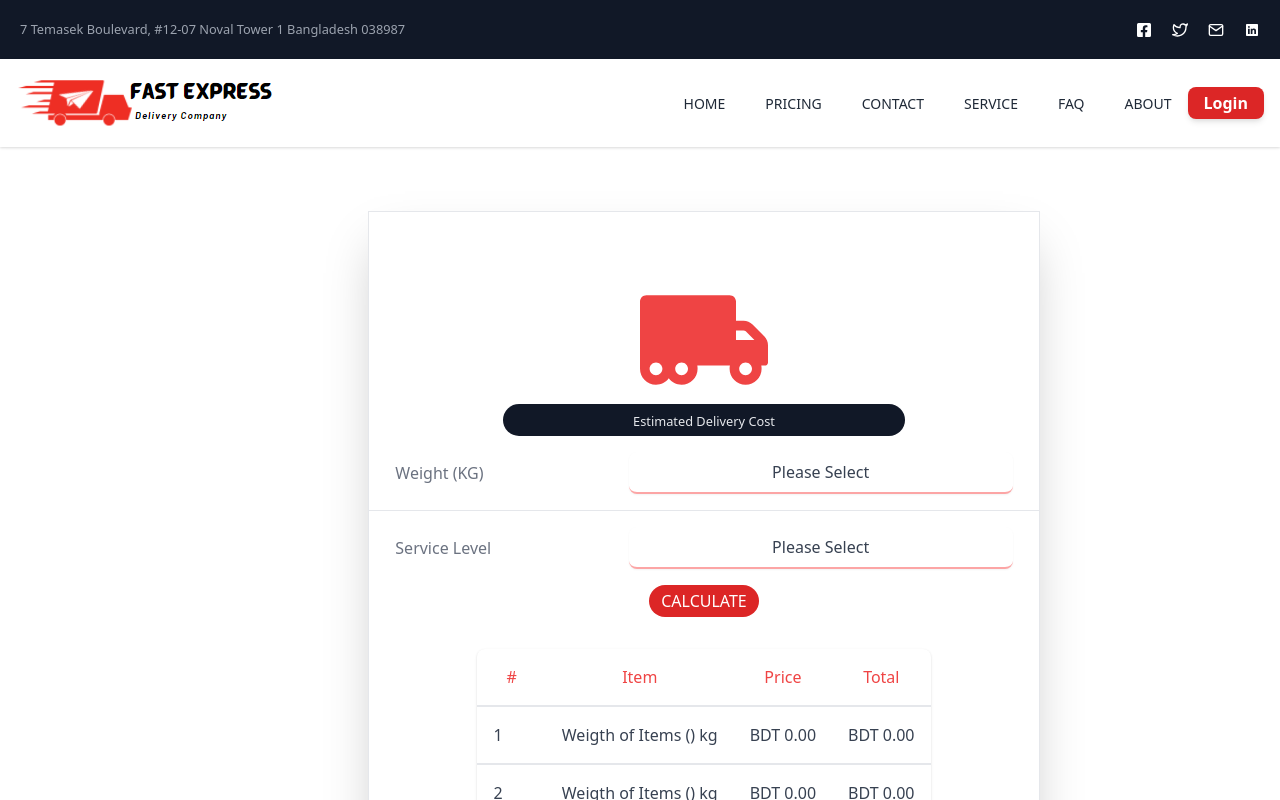
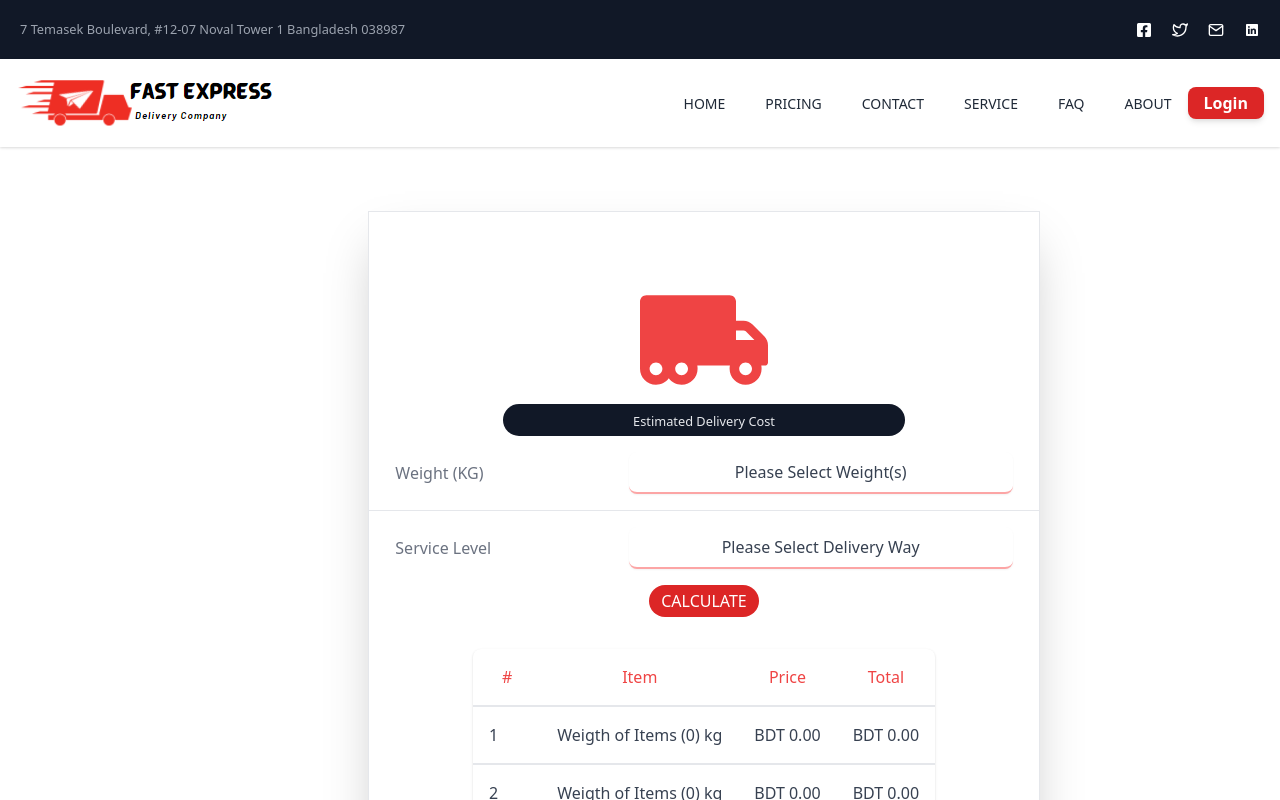
Before and after one commit to debuger317/Fast-Express, a React (Create React App) app in the folder frontend/: page /pricing in a window 1280 px wide. Shown: the top 800 px of the page. Built offline with nearby package versions, Linux system fonts and the light colour scheme.

Commit message:
pricing test added

```diff
--- a/frontend/src/components/pricing/PricingContainer.jsx
+++ b/frontend/src/components/pricing/PricingContainer.jsx
@@ -15,6 +15,7 @@ const PricingContainer = () => {
         console.log(newGetValue);
     }
     const handleBlur = e => {
+        console.log(e.target.name);
         if (e.target.name === "kg") {
             const newGetValue = { ...getValue, kg: e.target.value };
             setValue(newGetValue);
@@ -33,23 +34,23 @@ const PricingContainer = () => {
                     <form onSubmit={handleSubmit} className="">
                         <div className="bg-gray-900 w-3/5 mx-auto rounded-3xl py-1 text-gray-200 text-center"><small>Estimated Delivery Cost</small></div>
                         <div className="items-center w-full p-4 space-y-4 text-gray-500 md:inline-flex md:space-y-0">
-                            <h2 className="max-w-sm mx-auto md:w-1/3">
+                            <h2 title="weight title" className="max-w-sm mx-auto md:w-1/3">
                                 Weight (KG)
                             </h2>
                             <div className="max-w-sm mx-auto md:w-2/3">
                                 <div className=" relative ">
-                                    <select onBlur={handleBlur} name="kg" id="kg" form="carform" className="rounded-lg border-b-2 flex-1 appearance-none border-red-300 w-full py-2 px-4 bg-white text-gray-700 placeholder-gray-400 shadow-sm text-base text-center focus:outline-none focus:ring-0 focus:border-green-300 focus:ring-purple-100 focus:border-transparent">
-                                        <option value="0">Please Select</option>
-                                        <option value="100">1</option>
-                                        <option value="150">2</option>
-                                        <option value="200">3</option>
-                                        <option value="300">5</option>
-                                        <option value="500">10</option>
-                                        <option value="750">15</option>
-                                        <option value="900">20</option>
-                                        <option value="1200">30</option>
-                                        <option value="1500">40</option>
-                                        <option value="1600">50</option>
+                                    <select onBlur={handleBlur} name="kg" id="kg" form="carform" className="rounded-lg border-b-2 flex-1 appearance-none border-red-300 w-full py-2 px-4 bg-white text-gray-700 placeholder-gray-400 shadow-sm text-base text-center focus:outline-none focus:ring-0 focus:border-green-300 focus:ring-purple-100 focus:border-transparent" title="select-weight">
+                                        <option value="0" name="zero">Please Select Weight(s)</option>
+                                        <option value="100" name="one">1</option>
+                                        <option value="150" name="two">2</option>
+                                        <option value="200" name="three">3</option>
+                                        <option value="300" name="five">5</option>
+                                        <option value="500" name="ten">10</option>
+                                        <option value="750" name="fifteen">15</option>
+                                        <option value="900" name="tweenty">20</option>
+                                        <option value="1200" name="thirty">30</option>
+                                        <option value="1500" name="forty">40</option>
+                                        <option value="1600" name="fifty">50</option>
                                     </select>
                                 </div>
                             </div>
@@ -62,7 +63,7 @@ const PricingContainer = () => {
                             <div className="max-w-sm mx-auto md:w-2/3">
                                 <div className=" relative ">
                                     <select onBlur={handleBlur} name="time" id="time" form="carform" className="rounded-lg border-b-2 flex-1 appearance-none border-red-300 w-full py-2 px-4 bg-white text-gray-700 placeholder-gray-400 shadow-sm text-base text-center focus:outline-none focus:ring-0 focus:border-green-300 focus:ring-purple-600 focus:border-transparent">
-                                        <option value="0">Please Select</option>
+                                        <option value="0">Please Select Delivery Way</option>
                                         <option value="100">3 Hours Delivery</option>
                                         <option value="50">5 Hours Delivery</option>
                                         <option value="40">6 Hours Delivery</option>
@@ -102,7 +103,7 @@ const PricingContainer = () => {
                                     1
                                 </td>
                                 <td class="border-b-2 p-4 dark:border-dark-5">
-                                    Weigth of Items ({ }) kg
+                                    Weigth of Items ({getValue.kg }) kg
                                 </td>
                                 <td class="border-b-2 p-4 dark:border-dark-5">
                                     BDT { getValue.kg}.00
@@ -116,7 +117,7 @@ const PricingContainer = () => {
                                     2
                                 </td>
                                 <td class="border-b-2 p-4 dark:border-dark-5">
-                                    Weigth of Items ({ }) kg
+                                    Weigth of Items ({ getValue.time}) kg
                                 </td>
                                 <td class="border-b-2 p-4 dark:border-dark-5">
                                     BDT {getValue.time}.00
--- a/frontend/src/components/pricing/PricingPage1.jsx
+++ /dev/null
@@ -1,146 +0,0 @@
-import React from 'react';
-import { FaTruckMoving, FaRoad } from 'react-icons/fa';
-import { useState } from 'react';
-
-
-const PricingPage1 = () => {
-    const [getValue, setValue] = useState({
-        kg: 0,
-        time: 0,
-        total: 0
-    })
-    const handleSubmit = e => {
-        e.preventDefault();
-        let price = +getValue.kg + +getValue.time;
-        const newGetValue = { ...getValue, total: price }
-        setValue(newGetValue)
-        console.log(newGetValue);
-    }
-    const handleBlur = e => {
-        if (e.target.name === "kg") {
-            const newGetValue = { ...getValue, kg: e.target.value };
-            setValue(newGetValue);
-        }
-        if (e.target.name === "time") {
-            const newGetValue = { ...getValue, time: e.target.value };
-            setValue(newGetValue);
-        }
-    }
-    return (
-        <section className="container mx-auto my-32">
-            <div className="space-y-6 bg-white border border-gray-200  mx-auto shadow-2xl md:w-3/4">
-                <FaTruckMoving className="text-9xl text-red-500 mx-auto" />
-                <form onSubmit={handleSubmit} className="">
-                    <div className="bg-gray-900 w-3/5 mx-auto rounded-3xl py-1 text-gray-200 text-center"><small>Estimated Delivery Cost</small></div>
-                    <div className="items-center w-full p-4 space-y-4 text-gray-500 md:inline-flex md:space-y-0">
-                        <h2 className="max-w-sm mx-auto md:w-1/3">
-                            Weight (KG)
-                        </h2>
-                        <div className="max-w-sm mx-auto md:w-2/3">
-                            <div className="">
-                                <select onBlur={handleBlur} name="kg" id="kg" form="carform" className="rounded-lg border-b-2 flex-1 appearance-none border-red-300 w-full py-2 px-4 bg-white text-gray-700 placeholder-gray-400 shadow-sm text-base text-center focus:outline-none focus:ring-0 focus:border-green-300 focus:ring-purple-100 focus:border-transparent">
-                                    <option value="" disabled selected>Please Select</option>
-                                    <option value="100">1</option>
-                                    <option value="150">2</option>
-                                    <option value="200">3</option>
-                                    <option value="300">5</option>
-                                    <option value="500">10</option>
-                                    <option value="750">15</option>
-                                    <option value="900">20</option>
-                                    <option value="1200">30</option>
-                                    <option value="1500">40</option>
-                                    <option value="1600">50</option>
-                                </select>
-                            </div>
-                        </div>
-                    </div>
-                    <div className="items-center w-full p-4 space-y-4 text-gray-500 md:inline-flex md:space-y-0">
-                        <h2 className="max-w-sm mx-auto md:w-1/3">
-                            Service Level
-                        </h2>
-                        <div className="max-w-sm mx-auto md:w-2/3">
-                            <div className="">
-                                <select onBlur={handleBlur} name="time" id="time" form="carform" className="rounded-lg border-b-2 flex-1 appearance-none border-red-300 w-full py-2 px-4 bg-white text-gray-700 placeholder-gray-400 shadow-sm text-base text-center focus:outline-none focus:ring-0 focus:border-green-300 focus:ring-purple-600 focus:border-transparent">
-                                    <option value="" disabled selected>Please Select</option>
-                                    <option value="100" >3 Hours Delivery</option>
-                                    <option value="50">5 Hours Delivery</option>
-                                    <option value="40">6 Hours Delivery</option>
-                                    <option value="30">Same day Delivery</option>
-                                    <option value="20">Within 2 Days</option>
-                                    <option value="0">Within a Week</option>
-                                    <option value="0">More than a Week</option>
-                                </select>
-                            </div>
-                        </div>
-                    </div>
-                    <div className="text-center pb-8">
-                        <input type="submit" className="bg-red-600 py-1 px-3 text-white text-semibold uppercase mx-auto rounded-2xl" value="Calculate" />
-                    </div>
-                </form>
-
-                <table class="table py-8 bg-white shadow border-0 rounded-lg mx-auto">
-                    <thead className="text-red-500">
-                        <tr >
-                            <th class="border-b-2 p-4 dark:border-dark-5 whitespace-nowrap font-normal ">
-                                #
-                            </th>
-                            <th class="border-b-2 p-4 dark:border-dark-5 whitespace-nowrap font-normal ">
-                                Item
-                            </th>
-                            <th class="border-b-2 p-4 dark:border-dark-5 whitespace-nowrap font-normal ">
-                                Price
-                            </th>
-                            <th class="border-b-2 p-4 dark:border-dark-5 whitespace-nowrap font-normal ">
-                                Total
-                            </th>
-                        </tr>
-                    </thead>
-                    <tbody>
-                        <tr class="text-gray-700">
-                            <td class="border-b-2 p-4 dark:border-dark-5">
-                                1
-                            </td>
-                            <td class="border-b-2 p-4 dark:border-dark-5">
-                                Weigth of Items ({ }) kg
-                            </td>
-                            <td class="border-b-2 p-4 dark:border-dark-5">
-                                BDT {getValue.kg}.00
-                            </td>
-                            <td class="border-b-2 p-4 dark:border-dark-5">
-                                BDT {getValue.kg}.00
-                            </td>
-                        </tr>
-                        <tr class="text-gray-700">
-                            <td class="border-b-2 p-4 dark:border-dark-5">
-                                2
-                            </td>
-                            <td class="border-b-2 p-4 dark:border-dark-5">
-                                Weigth of Items ({ }) kg
-                            </td>
-                            <td class="border-b-2 p-4 dark:border-dark-5">
-                                BDT {getValue.time}.00
-                            </td>
-                            <td class="border-b-2 p-4 dark:border-dark-5">
-                                BDT {getValue.time}.00
-                            </td>
-                        </tr>
-                        <hr />
-                        <tr className="text-red-500">
-                            <td class="border-b-2 p-4 dark:border-dark-5">
-                                Total
-                            </td>
-                            <td></td>
-                            <td></td>
-                            <td class="border-b-2 p-4 dark:border-dark-5">
-                                BDT{getValue.total}.00
-                            </td>
-                        </tr>
-                    </tbody>
-                </table>
-            </div>
-        </section>
-
-    );
-};
-
-export default PricingPage1;
```
Also changed, not shown: frontend/src/components/pricing/Pricing.jsx (deleted, +0 -10 lines), 2 other files (tests, documents, lock files or other folders).
